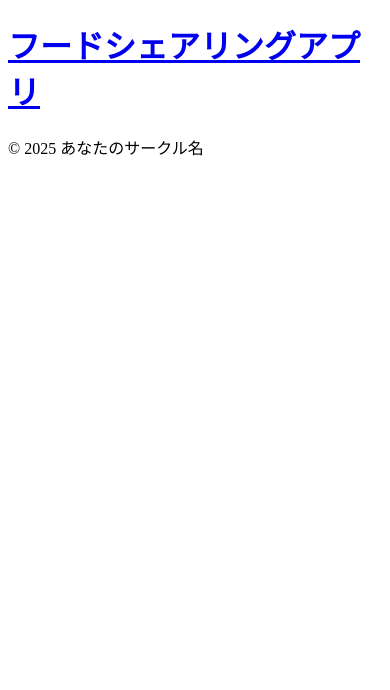
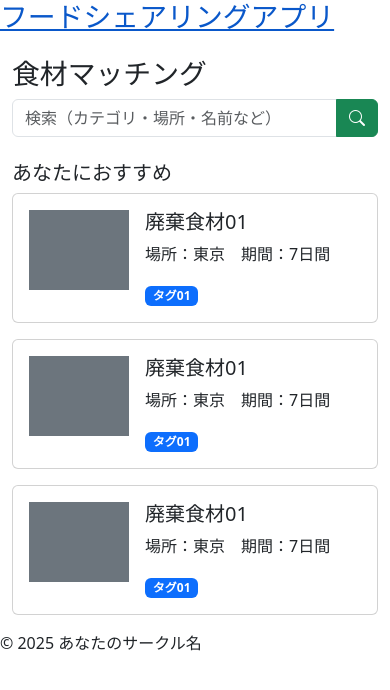
Before and after one commit to shishidoS/food-matching, a Django app: page / in a window 390 px wide. Shown: the top 690 px of the page. Run offline with Django 5.2, Linux system fonts and the light colour scheme.

Commit message:
検索画面

```diff
--- a/config/urls.py
+++ b/config/urls.py
@@ -15,10 +15,11 @@ Including another URLconf
     2. Add a URL to urlpatterns:  path('blog/', include('blog.urls'))
 """
 from django.contrib import admin
-from django.urls import path
-import views
+from django.urls import path, include
+from foods import views
 
 urlpatterns = [
     path('admin/', admin.site.urls),
-    path('', views.index, name='index'),
+    path('', views.home, name='home'),
+    path('foods/', include('foods.urls')),
 ]
--- /dev/null
+++ b/foods/urls.py
@@ -0,0 +1,6 @@
+from django.urls import path
+from . import views
+
+urlpatterns = [
+    path('', views.food_list, name='food_list'),
+]
--- a/foods/views.py
+++ b/foods/views.py
@@ -1,3 +1,37 @@
 from django.shortcuts import render
+from datetime import datetime
 
-# Create your views here.
+def home(request):
+    return render(request, 'home.html')
+
+def food_list(request):
+    query = request.GET.get('q')
+    sort = request.GET.get('sort')
+
+    all_foods = [
+        {'name': 'トマト', 'price': 120, 'category': '野菜', 'area': '東京', 'distance': 2.1, 'created_at': datetime(2025, 6, 17)},
+        {'name': 'りんご', 'price': 100, 'category': '果物', 'area': '名古屋', 'distance': 5.3, 'created_at': datetime(2025, 6, 16)},
+        {'name': '豚肉', 'price': 250, 'category': '肉類', 'area': '東京', 'distance': 1.2, 'created_at': datetime(2025, 6, 15)},
+    ]
+
+    if query:
+        query = query.lower()
+        foods = [f for f in all_foods if
+                 query in f['name'].lower() or
+                 query in f['category'].lower() or
+                 query in f['area'].lower()]
+    else:
+        foods = []  # ← 検索されてないときは何も出さない！
+
+    # 並べ替えは検索があったときだけ実行（空なら意味ないから）
+    if foods and sort:
+        if sort == 'price_asc':
+            foods = sorted(foods, key=lambda x: x['price'])
+        elif sort == 'price_desc':
+            foods = sorted(foods, key=lambda x: x['price'], reverse=True)
+        elif sort == 'distance':
+            foods = sorted(foods, key=lambda x: x['distance'])
+        elif sort == 'new':
+            foods = sorted(foods, key=lambda x: x['created_at'], reverse=True)
+
+    return render(request, 'foods/food_list.html', {'foods': foods})
--- /dev/null
+++ b/templates/home.html
@@ -0,0 +1,36 @@
+{% extends "index.html" %}
+
+{% block content %}
+  <div class="container mt-4">
+    <h1>食材マッチング</h1>
+
+    <!-- 検索ボックス -->
+    <form method="get" action="{% url 'food_list' %}" class="input-group mb-3">
+      <input type="text" name="q" class="form-control" placeholder="検索（カテゴリ・場所・名前など）">
+      <button class="btn btn-success" type="submit">
+        <i class="bi bi-search"></i> <!-- Bootstrapのアイコン（必要なら） -->
+      </button>
+    </form>
+
+    <!-- あなたにおすすめ -->
+    <h5 class="mt-4">あなたにおすすめ</h5>
+    <div class="row">
+      {% for i in "123" %}  {# 仮ループ：3つ分のカードを表示 #}
+      <div class="col-md-12 mb-3">
+        <div class="card">
+          <div class="card-body d-flex">
+            <div class="me-3">
+              <div class="bg-secondary" style="width: 100px; height: 80px;"></div> <!-- 仮画像 -->
+            </div>
+            <div>
+              <h5 class="card-title">廃棄食材01</h5>
+              <p class="card-text">場所：東京　期間：7日間</p>
+              <span class="badge bg-primary">タグ01</span>
+            </div>
+          </div>
+        </div>
+      </div>
+      {% endfor %}
+    </div>
+  </div>
+{% endblock %}
--- a/templates/index.html
+++ b/templates/index.html
@@ -5,6 +5,15 @@
     <meta name="viewport" content="width=device-width, initial-scale=1.0">
     <title>フードシェアリングアプリ</title>
     {# ここに共通のCSSなどを読み込む #}
+
+<!-- Bootstrap 5 CDN -->
+<link href="https://cdn.jsdelivr.net/npm/bootstrap@5.3.2/dist/css/bootstrap.min.css" rel="stylesheet">
+<script src="https://cdn.jsdelivr.net/npm/bootstrap@5.3.2/dist/js/bootstrap.bundle.min.js"></script>
+
+<!-- Bootstrap Icons（検索アイコンなど使いたい場合） -->
+<link href="https://cdn.jsdelivr.net/npm/bootstrap-icons@1.10.5/font/bootstrap-icons.css" rel="stylesheet">
+
+
 </head>
 <body>
 
```
Also changed, not shown: foods/templates/foods/food_list.html (+52 -3 lines), db.sqlite3, foods/static/style.css (added).
